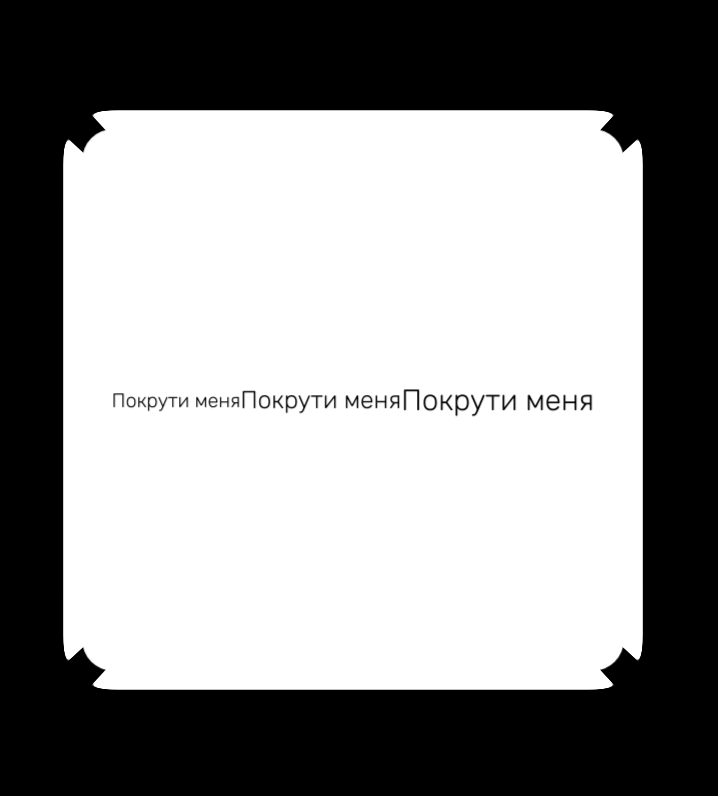
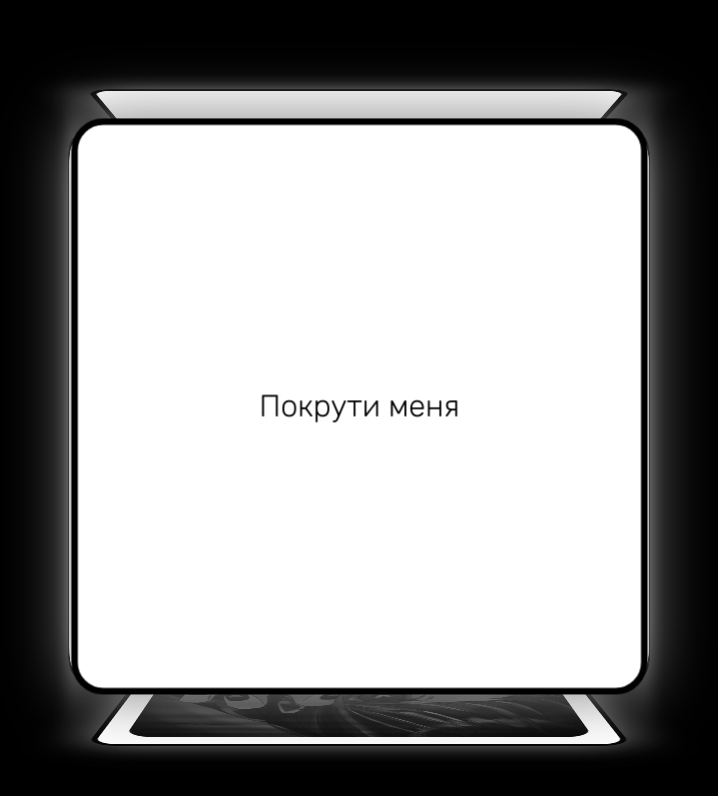
Before and after one commit to Artpupser/me_chudiki, a plain HTML site: page index.html in a window 1280 px wide. Shown: the whole page, without its empty margins (287-1005 px from the left). Drawn offline with Linux system fonts and the light colour scheme.

Commit message:
v1.0b
First realese

```diff
--- a/index.html
+++ b/index.html
@@ -3,27 +3,44 @@
 
 <head>
    <meta charset="UTF-8">
-   <meta name="viewport" content="width=device-width, initial-scale=1.0, user-scalable=no">
+   <meta name="viewport" content="width=device-width, initial-scale=1.0">
+   <link rel="stylesheet" href="./src/index.css">
    <title>🥀 Чудики 🤍</title>
-   <link rel="stylesheet" href="./index.css">
 </head>
 
 <body>
    <div class="container">
       <div class="cube" id="cube">
          <div class="face front">
-            <p class="small-text">Покрути меня</p>
-            <p class="mid-text">Покрути меня</p>
             <p class="large-text">Покрути меня</p>
          </div>
-         <div class="face right">Сайт #me_chudiki</div>
-         <div class="face back"></div>
-         <div class="face left"></div>
-         <div class="face bottom"></div>
-         <div class="face top"></div>
+         <div class="face right flex-column flex flex-start">
+            <p class="large-text w-100">Мы в интернетах</p>
+            <div id="list-link" class="w-90"></div>
+         </div>
+         <div class="face back flex-column flex flex-start">
+            <div class="about">
+               <p class="large-text">О нас</p>
+               <p class="mid-text">Мы просто чиловые парни</p>
+               <p class="small-text">Еще мы создаем и делимся интересными проектами в мире игр/IT.</p>
+               <p class="small-text">На нашем сайте собраны ссылки на группы, где мы играем и общаемся.</p>
+               <p class="small-text">Следите за новостями и участвуйте в наших розыгрышах!</p>
+            </div>
+         </div>
+         <div class="face left flex-column flex flex-start">
+            <p class="large-text w-100">Наши кланы/гильдии/группы</p>
+            <div id="list-clans" class="w-90"></div>
+         </div>
+         <div class="face bottom">
+            <img class="face-logo" src="./img/chudiki.jpg">
+         </div>
+         <img class="face-logo">
+         <div class="face top">
+            <p class="large-text">#me_chudiki</p>
+         </div>
       </div>
    </div>
-   <script src="./index.js"></script>
+   <script src="./src/index.js"></script>
 </body>
 
 </html>
--- a/index.css
+++ b/src/index.css
@@ -5,23 +5,33 @@
    --cube-sizeY: min(55dvw, 55dvh);
    --face-sizeX: min(50dvw, 55dvh);
    --face-sizeY: min(55dvw, 55dvh);
-   --rotate-size: min(25dvw, 30dvh);
+   --rotate-size: min(30dvw, 30dvh);
 
    --perspective: max(100dvw, 100dvh);
    --small-text-size: calc(min(10dvw, 10dvh) * 0.2);
    --mid-text-size: calc(min(10dvw, 10dvh) * 0.25);
    --large-text-size: calc(min(10dvw, 10dvh) * 0.3);
+   --border-radius: 25px;
+
+
+   --image-size: min(5dvh, 5dvw);
+
+   --item-height: calc(min(5dvh, 5dvw));
 
    --anim-front: ease infinite 5s;
    --anim-back: ease infinite 5s;
+
    --anim-top: ease infinite 5s;
    --anim-bottom: ease infinite 5s;
+
    --anim-left: ease infinite 5s;
    --anim-right: ease infinite 5s;
+
    --anim-offset: min(5dvh, 5dvw)
 }
 
 body {
+   overflow: hidden;
    display: flex;
    justify-content: center;
    align-items: center;
@@ -33,6 +43,10 @@ body {
    min-height: 100dvh;
 }
 
+img {
+   pointer-events: none;
+}
+
 * {
    font-family: "Rubik", serif;
    font-optical-sizing: auto;
@@ -41,14 +55,17 @@ body {
 }
 
 .small-text {
+   text-align: center;
    font-size: var(--small-text-size);
 }
 
 .mid-text {
+   text-align: center;
    font-size: var(--mid-text-size);
 }
 
 .large-text {
+   text-align: center;
    font-size: var(--large-text-size);
 }
 
@@ -68,13 +85,14 @@ body {
    position: absolute;
    width: var(--face-sizeX);
    height: var(--face-sizeY);
-   background-color: rgb(255, 255, 255);
+   background-color: rgba(255, 255, 255, 1);
    display: flex;
    justify-content: center;
    align-items: center;
    align-self: center;
    font-size: 20px;
-   border-radius: 25px;
+   border-radius: var(--border-radius);
+   border: 5px solid black;
 }
 
 .front {
@@ -107,17 +125,34 @@ body {
    animation: BottomAnimation var(--anim-bottom);
 }
 
+.top,
+.bottom,
+.front,
+.back,
+.left,
+.right {
+   box-shadow: 0 0 50px 0 gray;
+}
+
 @keyframes FrontAnimation {
    0% {
-      transform: rotateY(0deg) translateZ(var(--rotate-size));
+      transform: rotateY(0deg) translateZ(calc(var(--rotate-size) + var(--anim-offset)));
+   }
+
+   25% {
+      transform: rotateY(0deg) rotateZ(90deg) translateZ(var(--rotate-size));
    }
 
    50% {
-      transform: rotateY(0deg) translateZ(calc(var(--rotate-size) + var(--anim-offset)));
+      transform: rotateY(0deg) rotateZ(180deg) translateZ(calc(var(--rotate-size) + var(--anim-offset)));
+   }
+
+   75% {
+      transform: rotateY(0deg) rotateZ(270deg) translateZ(var(--rotate-size));
    }
 
    100% {
-      transform: rotateY(0deg) translateZ(var(--rotate-size));
+      transform: rotateY(0deg) rotateZ(360deg) translateZ(calc(var(--rotate-size) + var(--anim-offset)));
    }
 }
 
@@ -166,28 +201,112 @@ body {
 
 @keyframes TopAnimation {
    0% {
-      transform: rotateX(90deg) translateZ(var(--rotate-size));
+      border-radius: 1em;
+      transform: rotateX(90deg) translateZ(calc(var(--rotate-size) + var(--anim-offset)));
    }
 
    50% {
-      transform: rotateX(90deg) translateZ(calc(var(--rotate-size) + var(--anim-offset)));
+
+      transform: rotateX(90deg) translateZ(var(--rotate-size));
+      border-radius: 15em;
    }
 
    100% {
-      transform: rotateX(90deg) translateZ(var(--rotate-size));
+      border-radius: 1em;
+      transform: rotateX(90deg) translateZ(calc(var(--rotate-size) + var(--anim-offset)));
    }
 }
 
 @keyframes BottomAnimation {
    0% {
+      transform: rotateX(-90deg) translateZ(calc(var(--rotate-size) + var(--anim-offset)));
+
+   }
+
+   50% {
       transform: rotateX(-90deg) translateZ(var(--rotate-size));
    }
 
-   50% {
+   100% {
       transform: rotateX(-90deg) translateZ(calc(var(--rotate-size) + var(--anim-offset)));
    }
+}
 
-   100% {
-      transform: rotateX(-90deg) translateZ(var(--rotate-size));
-   }
+.about {
+   padding: var(--item-height);
 }
+
+.flex {
+   display: flex;
+}
+
+.flex-column {
+   display: flex;
+   flex-direction: column;
+}
+
+.flex-start {
+   display: flex;
+   justify-content: start;
+}
+
+.flex-center {
+   display: flex;
+   justify-content: center;
+}
+
+
+.w-100 {
+   width: 100%;
+}
+
+.w-90 {
+   width: 90%;
+}
+
+.face-logo {
+   max-width: 90%;
+   max-height: 90%;
+   pointer-events: none;
+   border-radius: var(--border-radius);
+}
+
+
+#list {
+   padding: 0;
+}
+
+ul {
+   list-style-type: none;
+   padding: 0;
+   margin: 0;
+   display: grid;
+   grid-template-columns: 1fr 1fr;
+}
+
+.item {
+   height: var(--item-height);
+   padding: calc(var(--item-height) * 0.05);
+   display: flex;
+}
+
+.item img {
+   max-width: var(--image-size);
+   vertical-align: middle;
+}
+
+.item a {
+   font-weight: 400;
+   -webkit-user-drag: none;
+   font-size: var(--mid-text-size);
+   text-decoration: none;
+   color: #4b4b4b;
+}
+
+.item a:hover {
+   color: #000000;
+}
+
+.item a::after {
+   content: " 📌";
+}
--- /dev/null
+++ b/src/index.js
@@ -0,0 +1,146 @@
+class CubeController {
+   constructor(cubeElement) {
+      this.cube = cubeElement;
+      this.isTouchScreen = false;
+      this.startX = 0;
+      this.startY = 0; // Сохраняем начальную позицию по Y
+      this.currentX = 0;
+      this.currentY = 0; // Угол по Y
+      this.rotateSpeed = 0.2;
+      this.swapForce = 2;
+      this.connectHandlers();
+   }
+
+   connectHandlers() {
+      document.addEventListener('mousedown', (event) => this.onMouseDown(event));
+      document.addEventListener('mouseup', () => this.onMouseUp());
+      document.addEventListener('mousemove', (event) => this.onMouseMove(event));
+      document.addEventListener('touchstart', (event) => this.onTouchStart(event));
+      document.addEventListener('touchend', () => this.onTouchEnd());
+      document.addEventListener('touchmove', (event) => this.onTouchMove(event));
+   }
+
+   onMouseDown(event) {
+      this.isTouchScreen = true;
+      this.startX = event.clientX;
+      this.startY = event.clientY;
+   }
+
+   onMouseUp() {
+      this.isTouchScreen = false;
+      this.snapToNearestSide();
+   }
+
+   onMouseMove(event) {
+      if (!this.isTouchScreen) return;
+      const deltaX = event.clientX - this.startX;
+      const deltaY = event.clientY - this.startY;
+
+      this.currentX += deltaX * this.rotateSpeed;
+      this.currentY += deltaY * this.rotateSpeed;
+
+      this.updateTransform();
+      this.startX = event.clientX;
+      this.startY = event.clientY;
+   }
+
+   onTouchStart(event) {
+      this.isTouchScreen = true;
+      this.startX = event.touches[0].clientX * swapSpeed;
+      this.startY = event.touches[0].clientY * swapSpeed;
+   }
+
+   onTouchEnd() {
+      this.isTouchScreen = false;
+      this.snapToNearestSide();
+   }
+
+   onTouchMove(event) {
+      if (!this.isTouchScreen) return;
+      this.onMouseMove(event.touches[0]);
+   }
+
+   snapToNearestSide() {
+      this.currentX = Math.round(this.currentX / 90) * 90;
+      this.currentY = Math.round(this.currentY / 90) * 90;
+      this.updateTransform();
+   }
+
+   updateTransform() {
+      this.cube.style.transform = `rotateY(${this.currentX}deg) rotateX(${-this.currentY}deg)`;
+   }
+}
+
+const cubeElement = document.getElementById('cube');
+const cubeController = new CubeController(cubeElement);
+class ListItem {
+   constructor(link, image, text) {
+      this.link = link;
+      this.image = image;
+      this.text = text;
+   }
+
+   createElement() {
+      const li = document.createElement('li');
+      li.className = 'item';
+
+      const a = document.createElement('a');
+      a.href = this.link;
+      a.target = '_blank';
+
+      const img = document.createElement('img');
+      img.src = this.image;
+      img.alt = this.text;
+
+      a.appendChild(img);
+      a.appendChild(document.createTextNode(this.text));
+      li.appendChild(a);
+
+      return li;
+   }
+}
+
+class List {
+   constructor(containerId, items) {
+      this.container = document.getElementById(containerId);
+      this.items = items.map(item => new ListItem(item.link, item.image, item.text));
+   }
+
+   render() {
+      const ul = document.createElement('ul');
+      this.items.forEach(item => {
+         ul.appendChild(item.createElement());
+      });
+      this.container.appendChild(ul);
+   }
+}
+const config_links = [
+   {
+      link: 'https://discord.gg/yTACqmKdy4',
+      image: './img/discord.png',
+      text: 'Discord'
+   },
+   {
+      link: 'https://vk.com/me_chudiki',
+      image: './img/vk.svg',
+      text: 'Vk'
+   },
+   {
+      link: 'https://t.me/me_chudiki',
+      image: "./img/tg.svg",
+      text: "Tg"
+   }
+];
+
+const config_clans = [
+   {
+      link: 'https://steamcommunity.com/groups/me_chudiki',
+      image: "./img/steam.png",
+      text: "Steam"
+   }
+];
+
+const list_links = new List('list-link', config_links);
+const list_clans = new List('list-clans', config_clans)
+list_links.render();
+list_clans.render();
```
Also changed, not shown: index.js (deleted, +0 -75 lines), img/chudiki.jpg (added), img/discord.png (added), img/preview.png (added), img/steam.png (added), img/tg.svg (added), img/triangle.svg (added), img/vk.svg (added), 1 other file.
